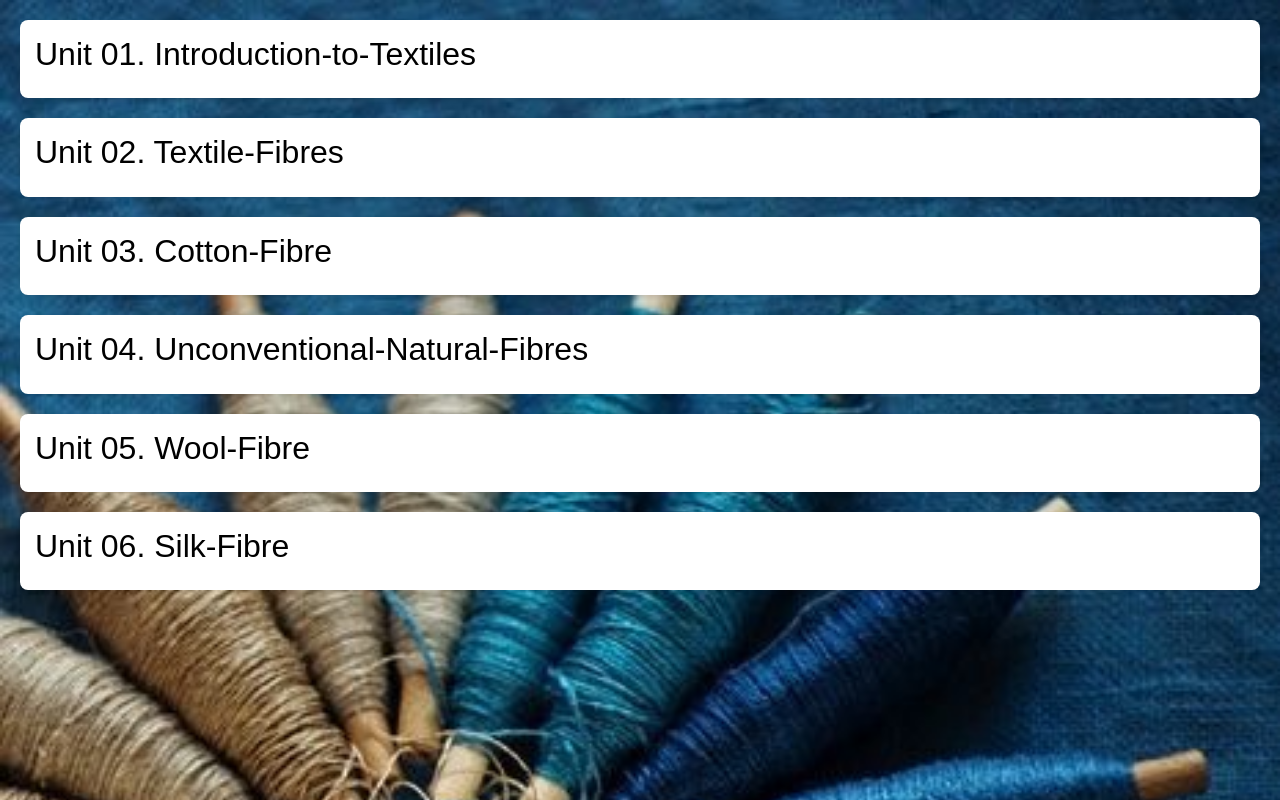
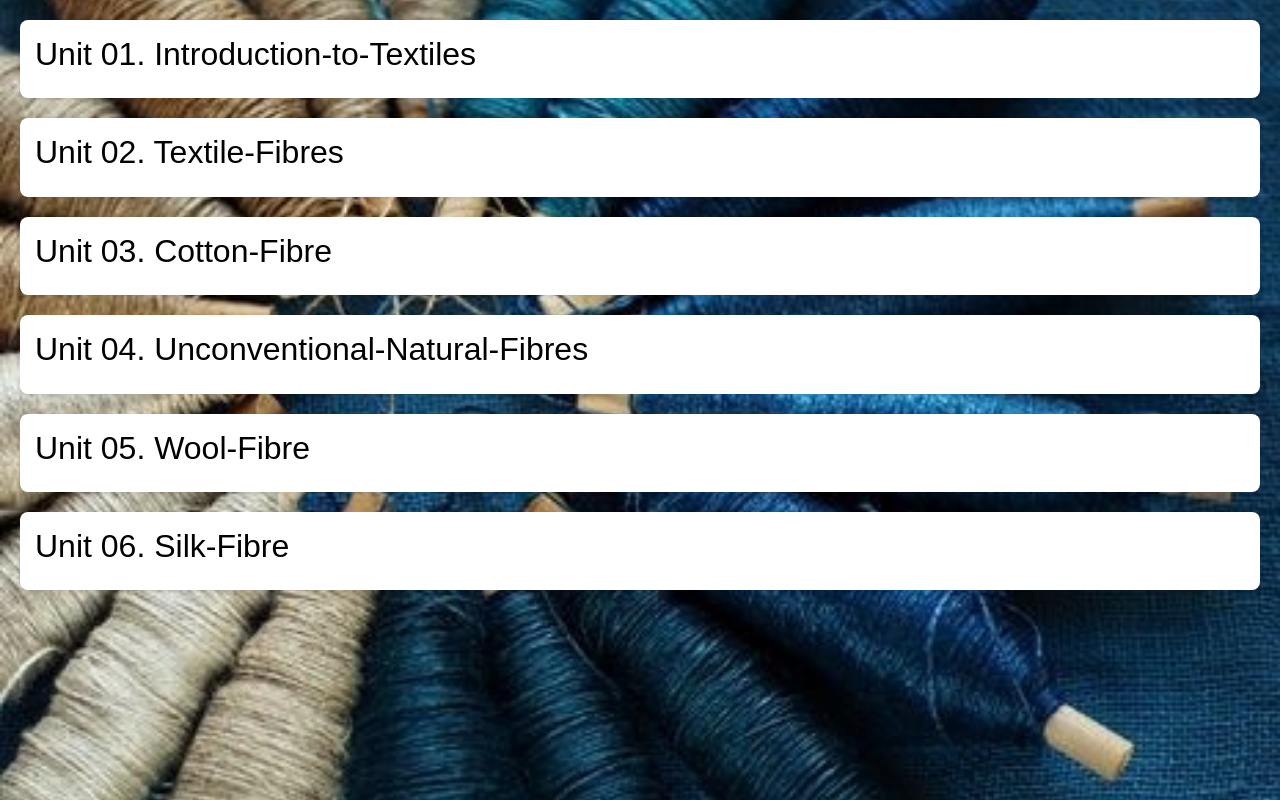
Before and after one commit to AlphaBeta07/textileguru, a plain HTML site: page Chemistry of Natural Fibres.html in a window 1280 px wide. Drawn offline with nearby package versions, Linux system fonts and the light colour scheme.

Commit message:
Update Chemistry of Natural Fibres.html

```diff
--- a/Chemistry of Natural Fibres.html
+++ b/Chemistry of Natural Fibres.html
@@ -13,6 +13,8 @@
       background-image: url("background.jpg");
       background-repeat: no-repeat;
       background-size: cover;
+      background-attachment: fixed;
+      background-position: center center;
     }
     .audio-container {
       margin-bottom: 20px;
```
